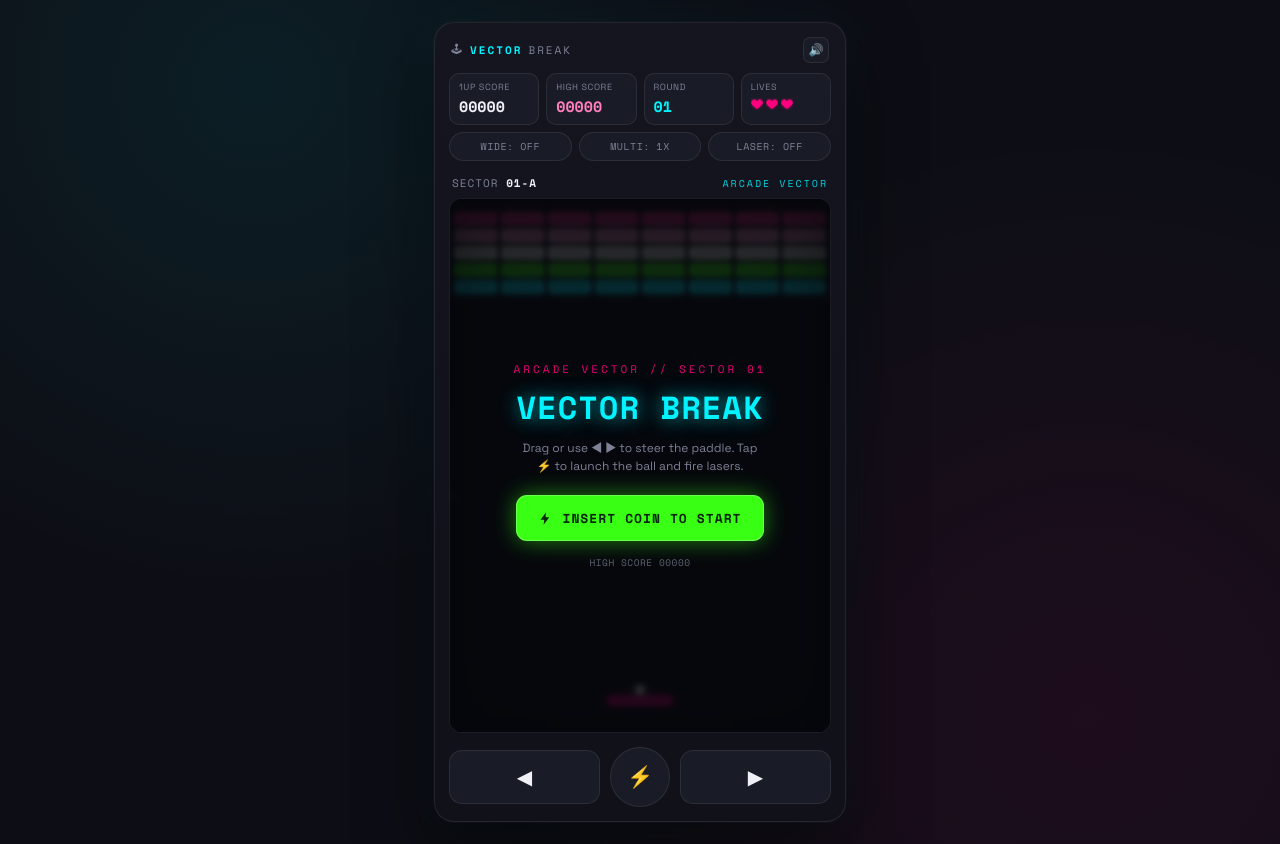
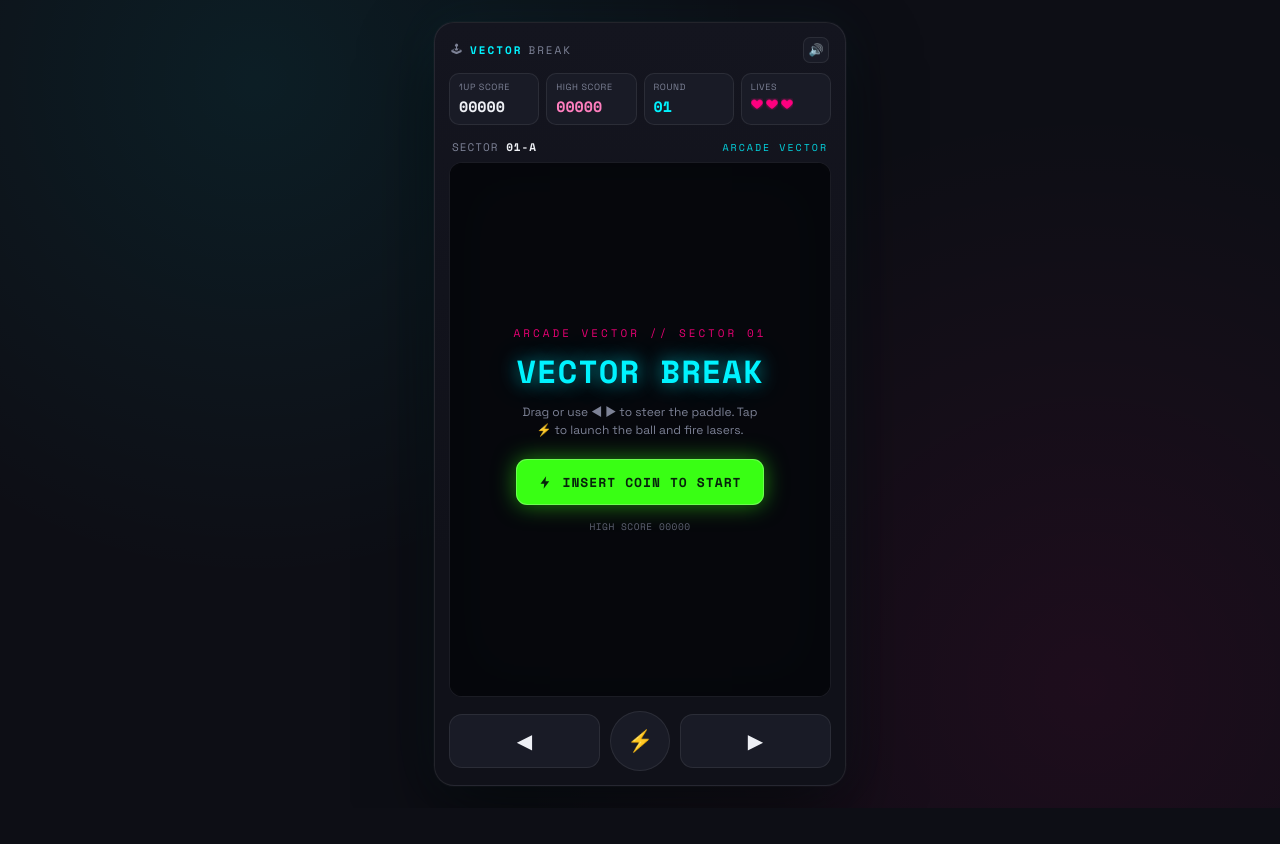
Before and after one commit to repomaniacreal/vector-break, a plain HTML site: page index.html in a window 1280 px wide. After the commit the page ends 808 px from the top, so only its background shows below. Drawn offline with nearby package versions, Linux system fonts and the light colour scheme.

Commit message:
Comment out powerup-row div in index.html
Comment out the powerup-row div section in index.html.

```diff
--- a/index.html
+++ b/index.html
@@ -362,11 +362,11 @@
       </div>
     </div>
 
-    <div class="powerup-row">
+    <!-- <div class="powerup-row">
       <div class="pill" id="pillWide">WIDE: OFF</div>
       <div class="pill" id="pillMulti">MULTI: 1X</div>
       <div class="pill" id="pillLaser">LASER: OFF</div>
-    </div>
+    </div> -->
 
     <div class="sector-row">
       <div class="sector">SECTOR <b id="sectorVal">01-A</b></div>
```
